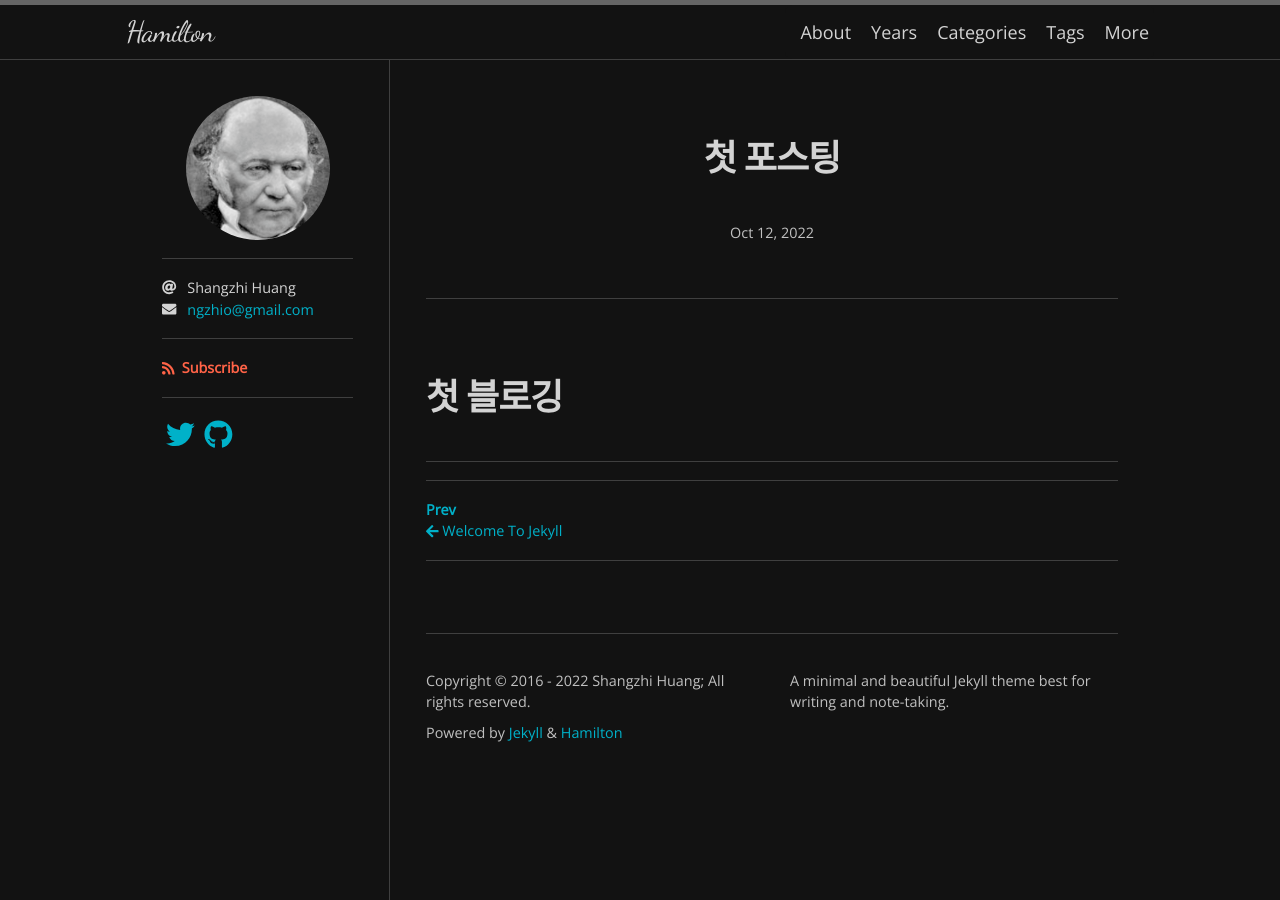
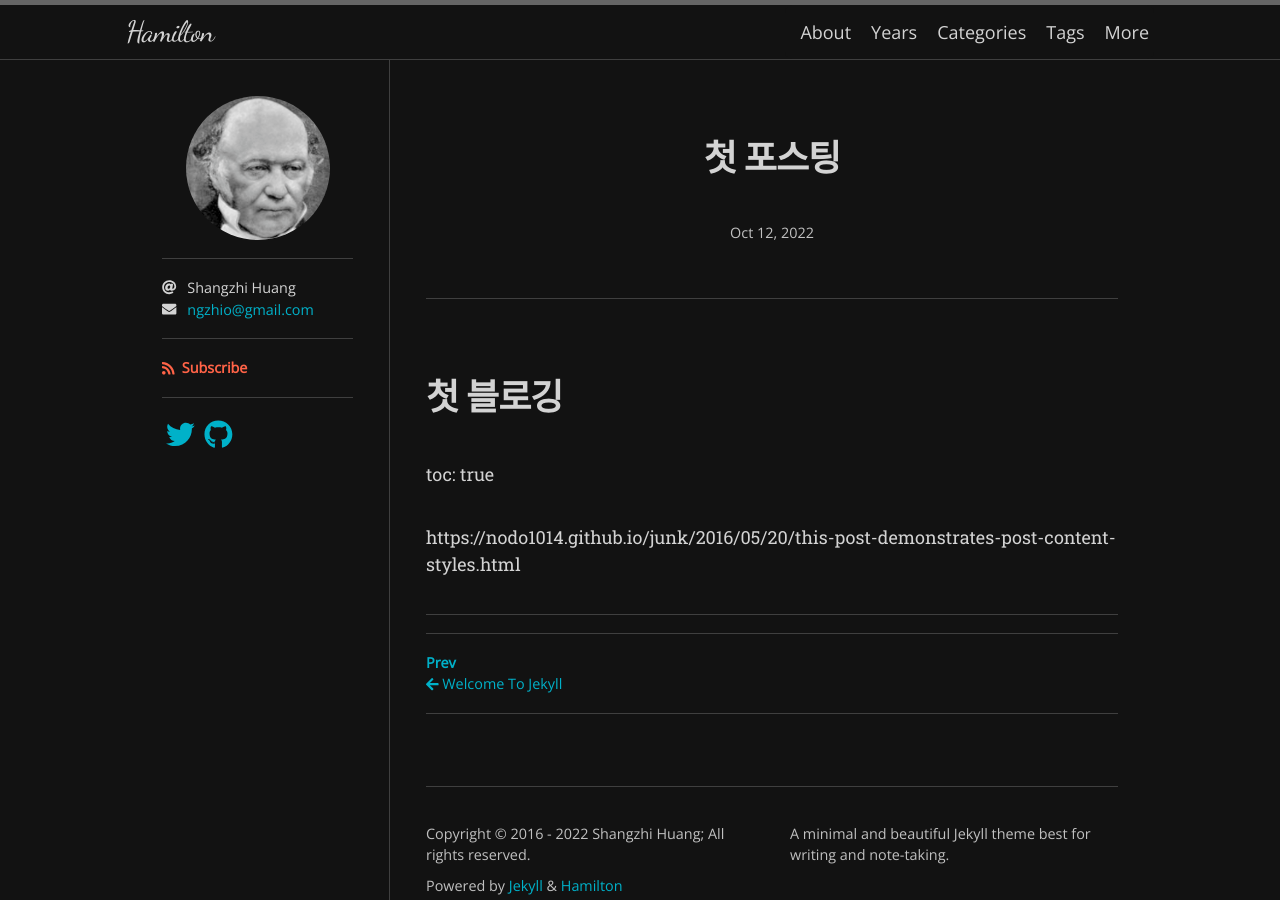
Before and after one commit to zivong/jekyll-theme-hamilton, a Jekyll site: the page built from _posts/2022-10-12-first.md, in a window 1280 px wide. Built offline with Jekyll 4.4.1, drawn with Linux system fonts in a browser that asks for light colours; nearby versions of some CDN libraries; some web fonts are replaced.

Commit message:
Update 2022-10-12-first.md

```diff
--- a/_posts/2022-10-12-first.md
+++ b/_posts/2022-10-12-first.md
@@ -4,3 +4,6 @@ title: " 첫 포스팅"
 ---
 
 # 첫 블로깅
+toc: true
+
+https://nodo1014.github.io/junk/2016/05/20/this-post-demonstrates-post-content-styles.html
```
